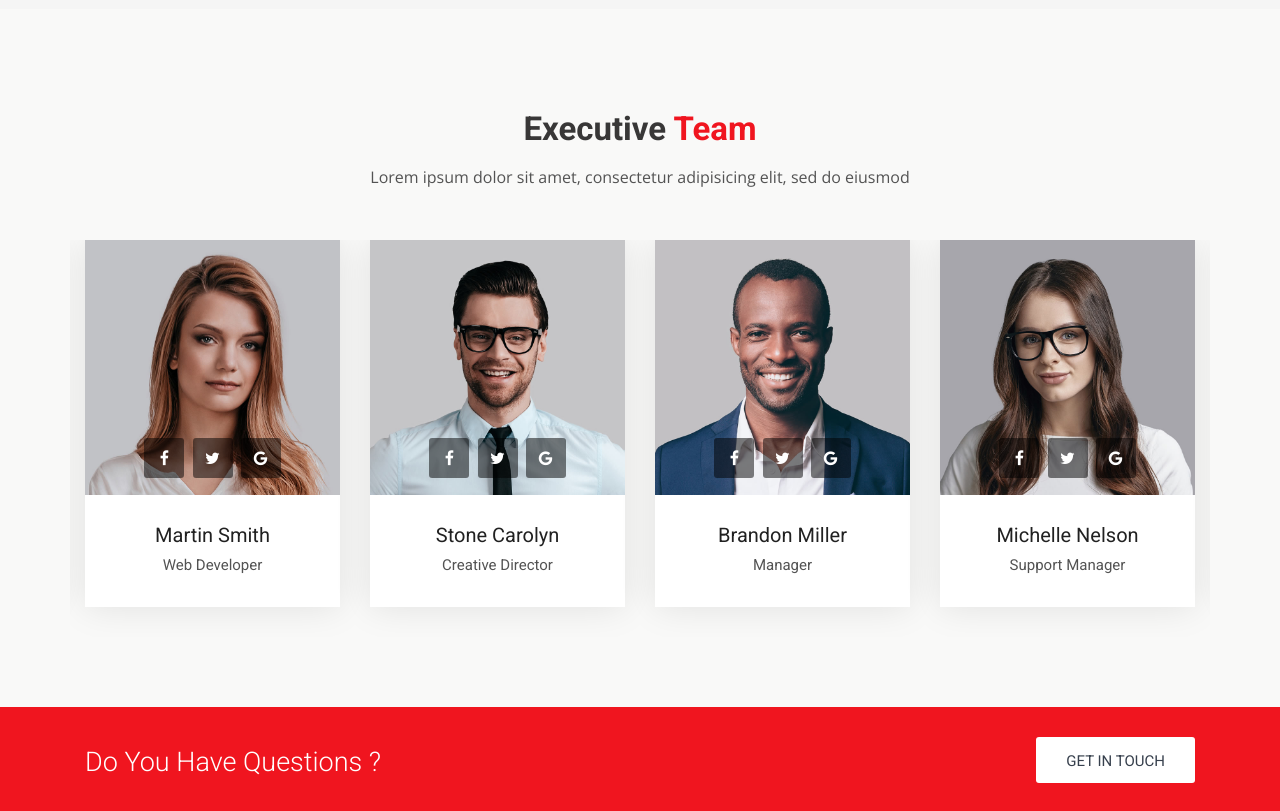
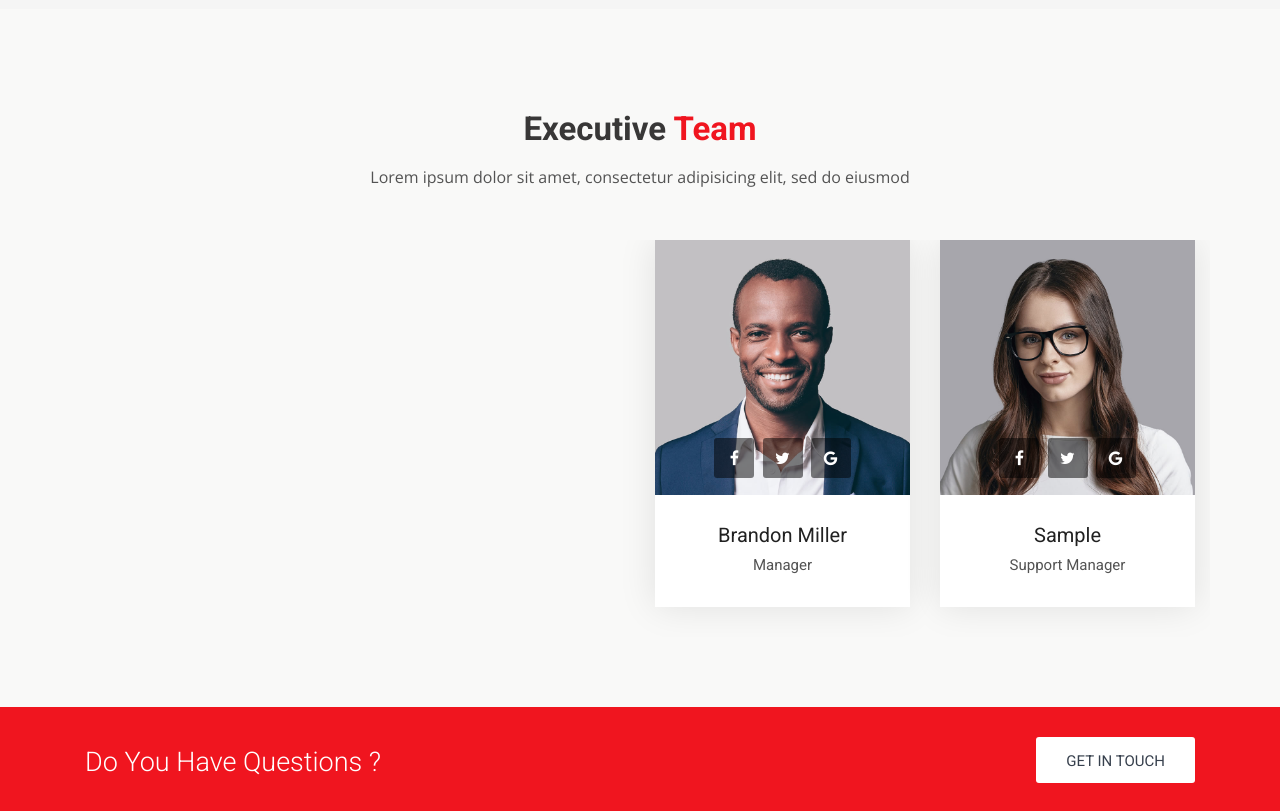
Before and after one commit to Ganeshu349/carzone, a Django app: template carzone/templates/pages/home.html in a window 1280 px wide. Shown: the part 2743-3554 px from the top of the page. Run offline with Django 4.2, Linux system fonts and the light colour scheme; the template is opened without the code that fills it: values that come from a table or form of the project are taken from there, others are empty; tables that the repository leaves empty hold one stand-in row (values such as "Sample post"); some libraries are stand-ins or nearby versions.

Commit message:
team model work

```diff
--- a/carzone/carzone/urls.py
+++ b/carzone/carzone/urls.py
@@ -13,10 +13,12 @@ Including another URLconf
     1. Import the include() function: from django.urls import include, path
     2. Add a URL to urlpatterns:  path('blog/', include('blog.urls'))
 """
+from django.conf import settings
 from django.contrib import admin
 from django.urls import path, include
+from django.conf.urls.static import static
 
 urlpatterns = [
     path('admin/', admin.site.urls),
     path('' , include('pages.urls')),
-]
+] + static(settings.MEDIA_URL, document_root = settings.MEDIA_ROOT)
--- a/carzone/pages/views.py
+++ b/carzone/pages/views.py
@@ -1,8 +1,13 @@
 from django.http import HttpResponse
 from django.shortcuts import render
+from .models import team
 
 # Create your views here.
 def home(request):
+    teams = teams.objects.all()
+    data = {
+        'teams' : teams,
+    }
     return render(request, 'pages/home.html')
 
 def about(request):
--- a/carzone/templates/pages/home.html
+++ b/carzone/templates/pages/home.html
@@ -919,6 +919,7 @@
                         </div>
                     </div>
                 </div>
+                {% for team in teams %}
                 <div class="slick-slide-item">
                     <div class="team-1">
                         <div class="photo">
@@ -932,66 +933,13 @@
                             </div>
                         </div>
                         <div class="details">
-                            <h4><a href="team-detail.html">Michelle Nelson</a></h4>
+                            <h4><a href="team-detail.html">{{team.first_name}}</a></h4>
                             <h5>Support Manager</h5>
                         </div>
                     </div>
                 </div>
-                <div class="slick-slide-item">
-                    <div class="team-1">
-                        <div class="photo">
-                            <a href="#">
-                                <img src="img/avatar/avatar-11.jpg" alt="team-1" class="img-fluid">
-                            </a>
-                            <div class="social-list clearfix">
-                                <a href="#" class="facebook-bg"><i class="fa fa-facebook"></i></a>
-                                <a href="#" class="twitter-bg"><i class="fa fa-twitter"></i></a>
-                                <a href="#" class="google-bg"><i class="fa fa-google"></i></a>
-                            </div>
-                        </div>
-                        <div class="details">
-                            <h4><a href="team-detail.html">Stone Carolyn</a></h4>
-                            <h5>Creative Director</h5>
-                        </div>
-                    </div>
-                </div>
-                <div class="slick-slide-item">
-                    <div class="team-1">
-                        <div class="photo">
-                            <a href="#">
-                                <img src="img/avatar/avatar-10.jpg" alt="team-1" class="img-fluid">
-                            </a>
-                            <div class="social-list clearfix">
-                                <a href="#" class="facebook-bg"><i class="fa fa-facebook"></i></a>
-                                <a href="#" class="twitter-bg"><i class="fa fa-twitter"></i></a>
-                                <a href="#" class="google-bg"><i class="fa fa-google"></i></a>
-                            </div>
-                        </div>
-                        <div class="details">
-                            <h4><a href="team-detail.html">Martin Smith</a></h4>
-                            <h5>Web Developer</h5>
-                        </div>
-                    </div>
-                </div>
-                <div class="slick-slide-item">
-                    <div class="team-1">
-                        <div class="photo">
-                            <a href="#">
-                                <img src="img/avatar/avatar-11.jpg" alt="team-1" class="img-fluid">
-                            </a>
-                            <div class="social-list clearfix">
-                                <a href="#" class="facebook-bg"><i class="fa fa-facebook"></i></a>
-                                <a href="#" class="twitter-bg"><i class="fa fa-twitter"></i></a>
-                                <a href="#" class="google-bg"><i class="fa fa-google"></i></a>
-                            </div>
-                        </div>
-                        <div class="details">
-                            <h4><a href="team-detail.html">Stone Carolyn</a></h4>
-                            <h5>Creative Director</h5>
-                        </div>
-                    </div>
-                </div>
-            </div>
+                {% endfor %}
+             </div>
         </div>
     </div>
 </div>
```
Also changed, not shown: carzone/carzone/settings.py (+7 -0 lines), carzone/photo/2022/04/04/avatar-1.jpg (deleted).
